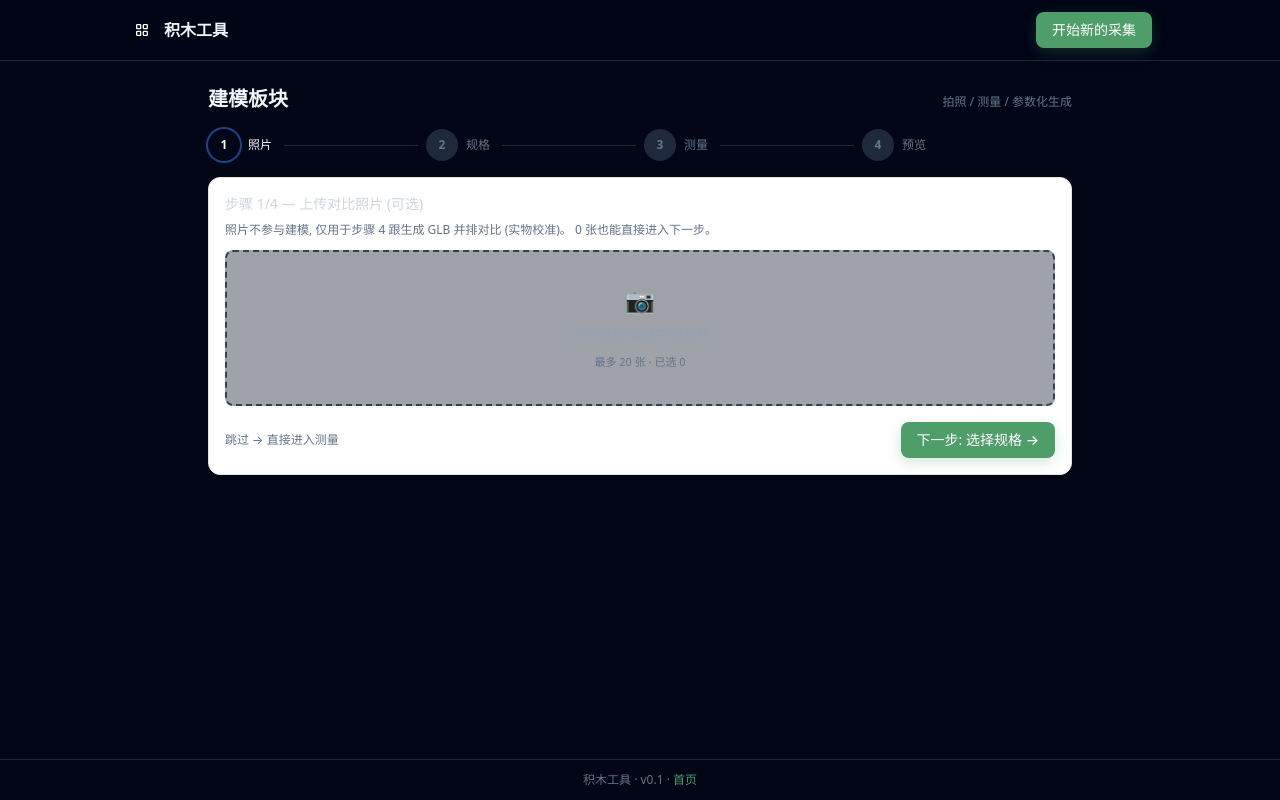
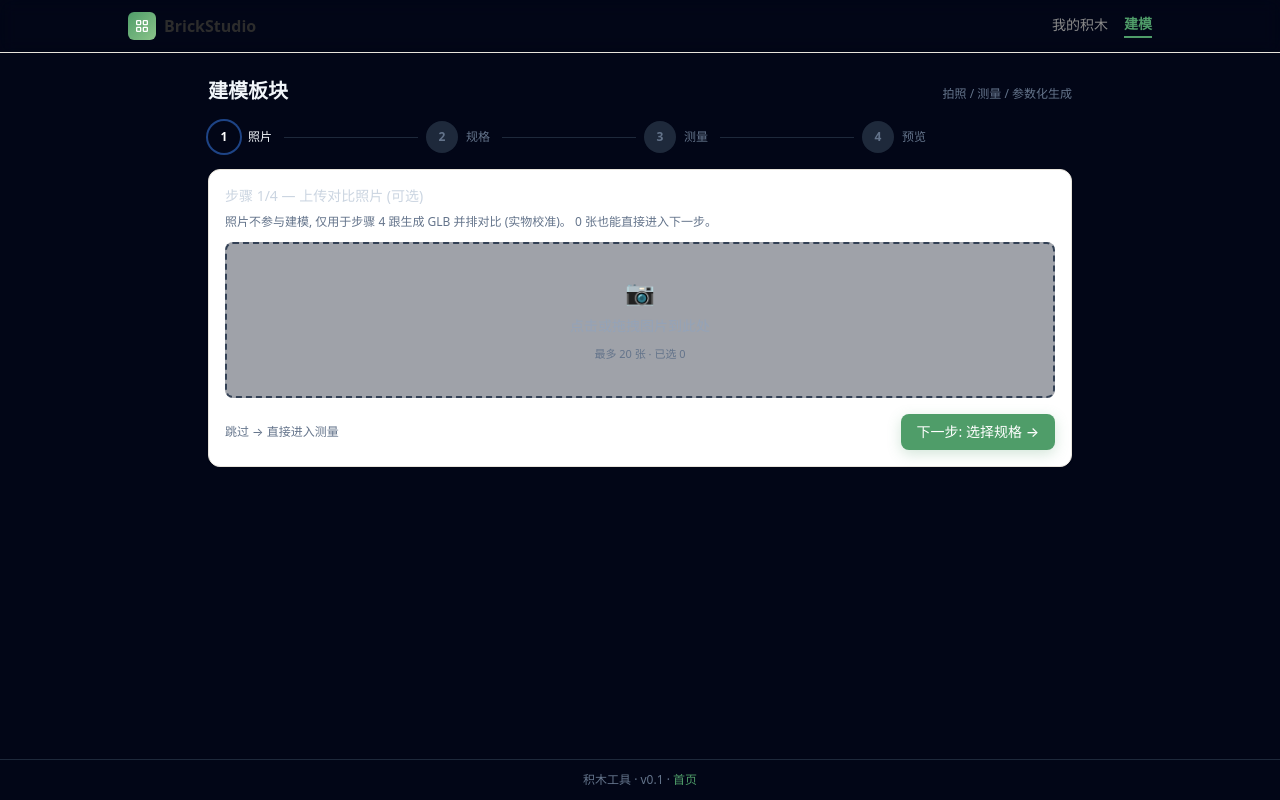
Before and after one commit to johnymoo/BrickStudio, a React (Vite) app in the folder apps/web/: page /parametric in a window 1280 px wide. Built offline with nearby package versions, Linux system fonts and the light colour scheme.

Commit message:
feat(ui): redesign AppHeader with nav links and green logo

```diff
--- a/apps/web/src/components/AppHeader.tsx
+++ b/apps/web/src/components/AppHeader.tsx
@@ -1,14 +1,21 @@
 import { Link, useLocation } from "react-router-dom";
+
+const NAV_ITEMS: ReadonlyArray<{ path: string; label: string; testId?: string }> = [
+  { path: "/", label: "我的积木" },
+  { path: "/parametric", label: "建模", testId: "header-parametric-link" },
+];
 
 export function AppHeader() {
   const { pathname } = useLocation();
-  const isCapture = pathname.startsWith("/capture");
-  const isParametric = pathname.startsWith("/parametric");
+
   return (
-    <header className="sticky top-0 z-10 border-b border-slate-800 bg-slate-950/85 px-4 py-3 backdrop-blur">
+    <header className="sticky top-0 z-10 border-b border-border bg-card/85 px-4 py-3 backdrop-blur">
       <div className="mx-auto flex max-w-5xl items-center justify-between">
-        <Link to="/" className="flex items-center gap-2 text-slate-100 no-underline">
-          <span aria-hidden className="grid h-7 w-7 place-items-center rounded-md bg-primary-500 text-white">
+        <Link to="/" className="flex items-center gap-2 no-underline">
+          <span
+            aria-hidden
+            className="grid h-7 w-7 place-items-center rounded-md bg-gradient-to-br from-accent to-accent-light text-white dark:text-page"
+          >
             <svg viewBox="0 0 24 24" className="h-4 w-4" fill="none" stroke="currentColor" strokeWidth="2">
               <rect x="4" y="4" width="6" height="6" rx="1" />
               <rect x="14" y="4" width="6" height="6" rx="1" />
@@ -16,23 +23,30 @@ export function AppHeader() {
               <rect x="14" y="14" width="6" height="6" rx="1" />
             </svg>
           </span>
-          <span className="text-base font-semibold">积木工具</span>
+          <span className="text-base font-semibold text-txt-primary">BrickStudio</span>
         </Link>
-        <nav className="flex items-center gap-2">
-          {!isParametric ? (
-            <Link
-              to="/parametric"
-              className="btn-ghost text-sm"
-              data-testid="header-parametric-link"
-            >
-              📐 建模
-            </Link>
-          ) : null}
-          {!isCapture ? (
-            <Link to="/capture" className="btn-primary text-sm">
-              开始新的采集
-            </Link>
-          ) : null}
+        <nav className="flex items-center gap-4">
+          {NAV_ITEMS.map((item) => {
+            const active =
+              item.path === "/"
+                ? pathname === "/" || pathname.startsWith("/jobs")
+                : pathname.startsWith(item.path);
+            return (
+              <Link
+                key={item.path}
+                to={item.path}
+                aria-current={active ? "page" : undefined}
+                data-testid={item.testId}
+                className={`text-sm no-underline pb-0.5 ${
+                  active
+                    ? "font-semibold text-accent border-b-2 border-accent"
+                    : "text-txt-secondary hover:text-txt-primary"
+                }`}
+              >
+                {item.label}
+              </Link>
+            );
+          })}
         </nav>
       </div>
     </header>
```
